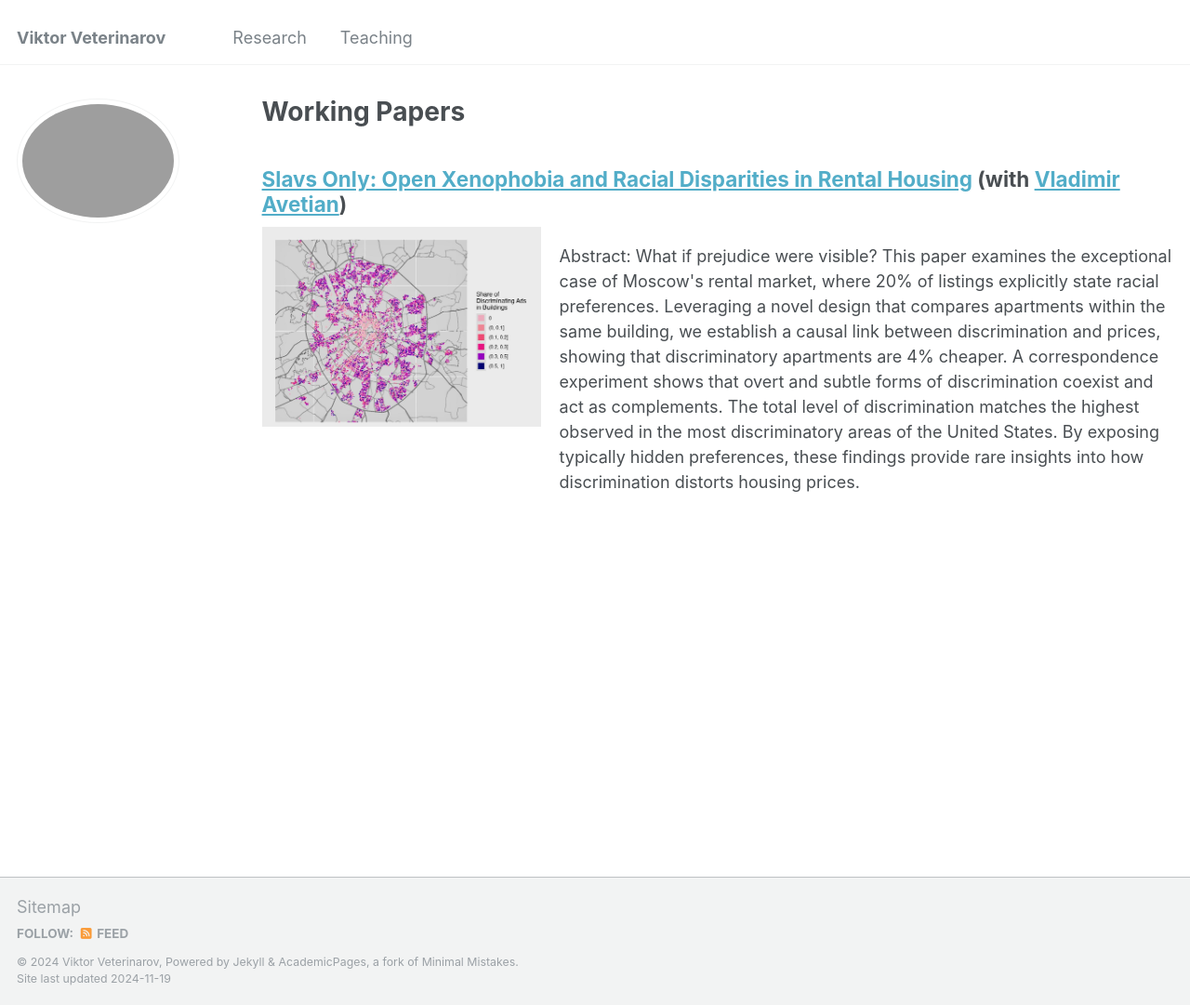
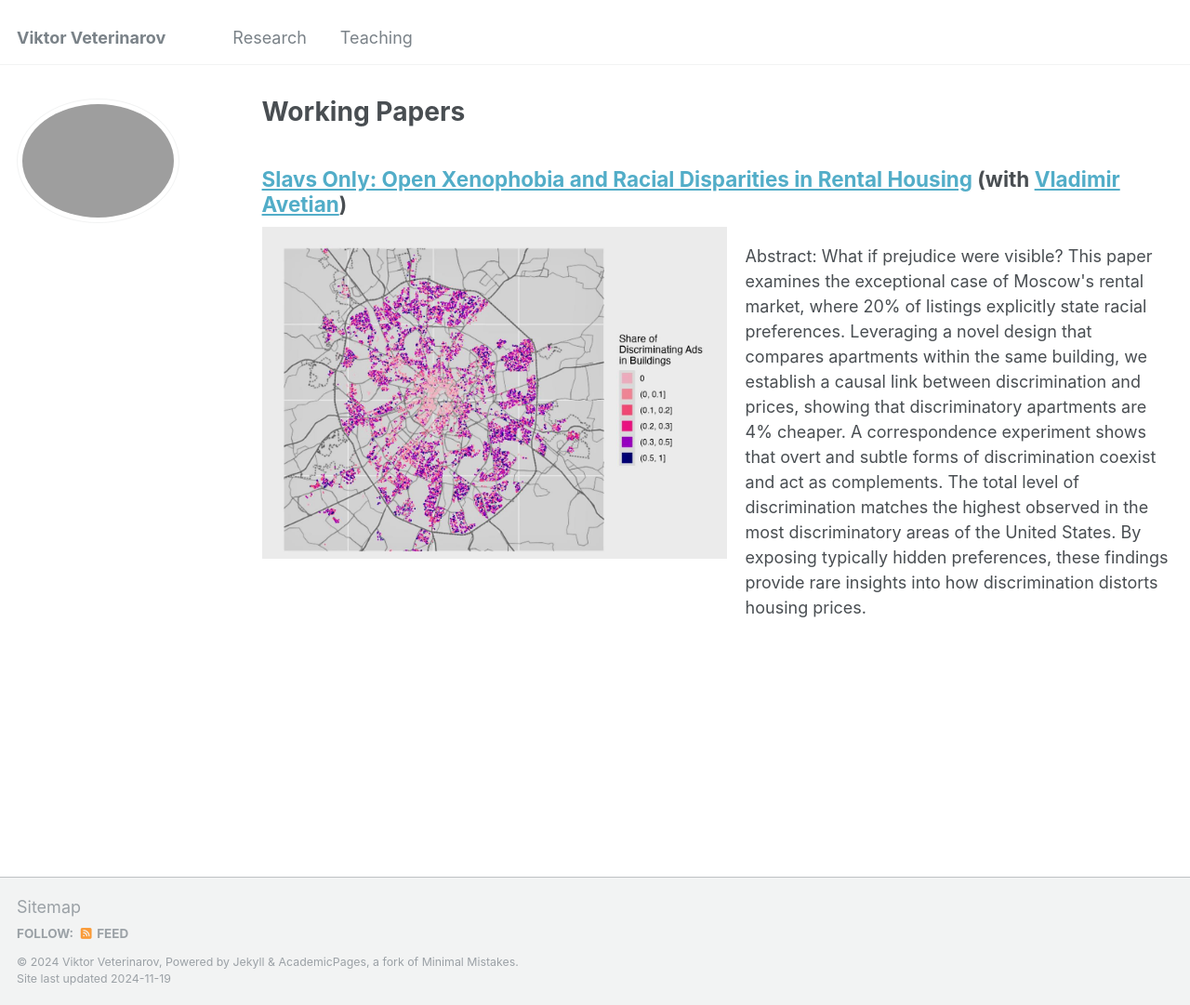
Before and after one commit to viktorveterinarov/viktorveterinarov.github.io, a Jekyll site: the page built from _pages/publications.md, in a window 1280 px wide and 1081 px high. Shown: the whole window at 93% size. Built offline with Jekyll 4.4.1, drawn with Linux system fonts in a browser that asks for light colours.

Commit message:
Update publications.md

```diff
--- a/_pages/publications.md
+++ b/_pages/publications.md
@@ -11,7 +11,7 @@
 -----
 
 <div style="display: flex; align-items: flex-start;">
-  <img src="/images/map_dots_cat.jpg" alt="Viktor" style="width: 300px; margin-right: 20px;">
+  <img src="/images/map_dots_cat.jpg" alt="Viktor" style="width: 500px; margin-right: 20px;">
 
   <div>
     <p>Abstract: What if prejudice were visible? This paper examines the exceptional case of Moscow's rental market, where 20% of listings explicitly state racial preferences. Leveraging a novel design that compares apartments within the same building, we establish a causal link between discrimination and prices, showing that discriminatory apartments are 4% cheaper. A correspondence experiment shows that overt and subtle forms of discrimination coexist and act as complements. The total level of discrimination matches the highest observed in the most discriminatory areas of the United States. By exposing typically hidden preferences, these findings provide rare insights into how discrimination distorts housing prices.</p>
```
